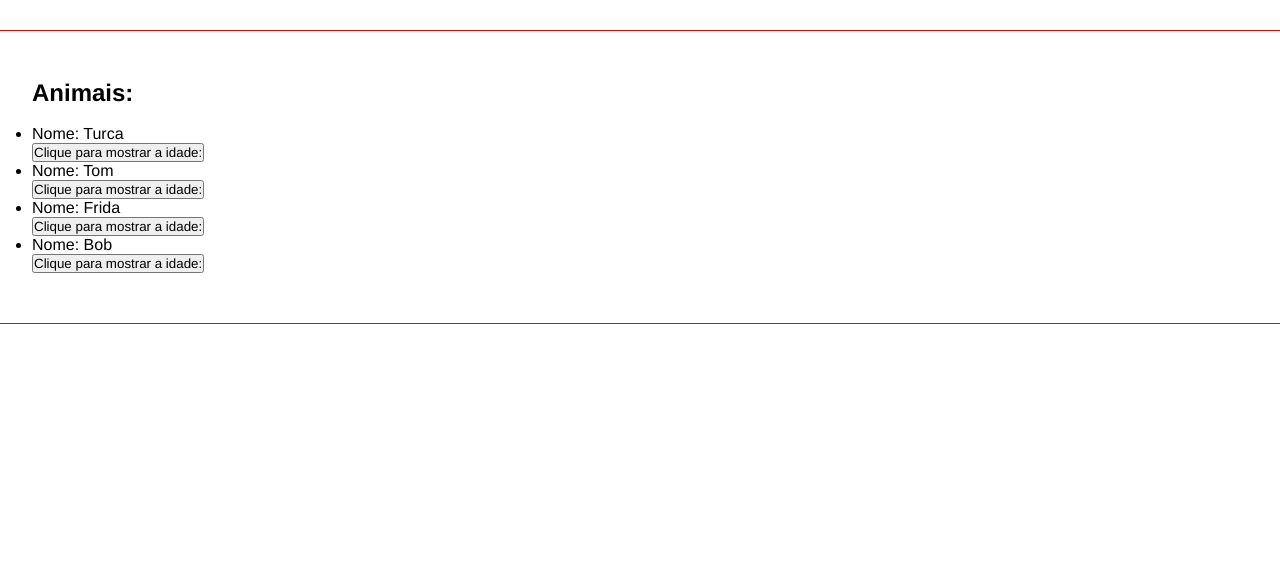
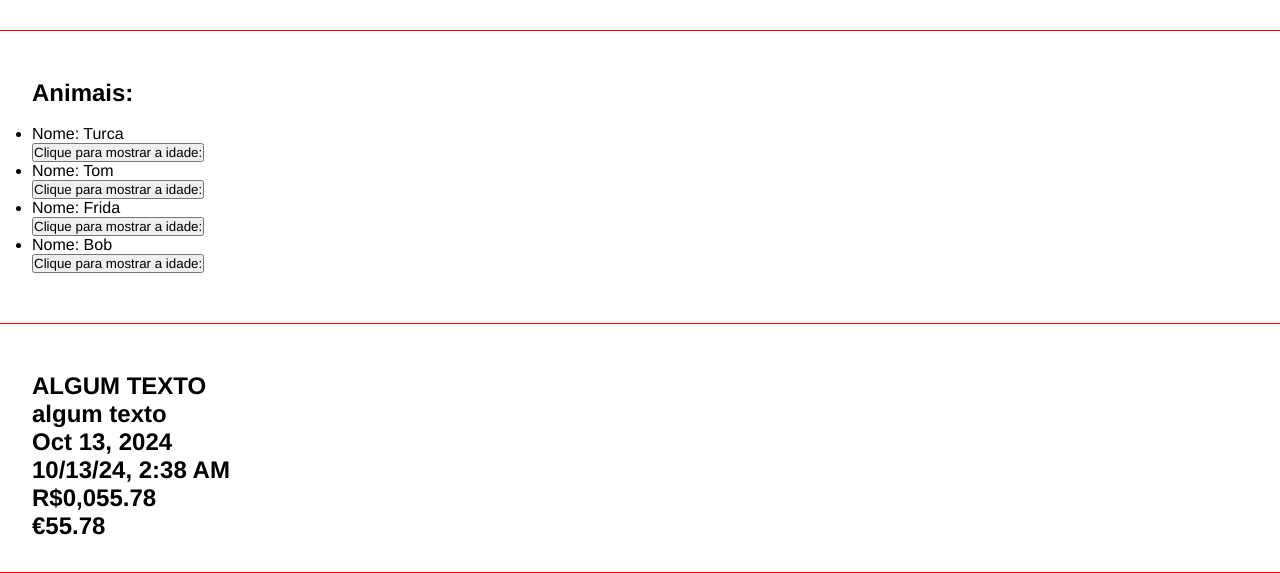
Before and after one commit to SousaMatheus/curso-angular, an Angular app: page / in a window 1280 px wide. Shown: the part 793-1366 px from the top of the page. Built offline with nearby package versions, Linux system fonts and the light colour scheme.

Commit message:
Adiciona component `pipe`

```diff
--- a/src/app/app.component.html
+++ b/src/app/app.component.html
@@ -10,3 +10,4 @@
 <app-eventos></app-eventos>
 <app-host-pai></app-host-pai>
 <app-list-render></app-list-render>
+<app-pipes></app-pipes>
--- a/src/app/app.module.ts
+++ b/src/app/app.module.ts
@@ -11,9 +11,10 @@ import { EventosComponent } from './eventos/eventos.component';
 import { EmitterFilhoComponent } from './components/emitter-filho/emitter-filho.component';
 import { HostPaiComponent } from './components/host-pai/host-pai.component';
 import { ListRenderComponent } from './components/list-render/list-render.component';
+import { PipesComponent } from './components/pipes/pipes.component';
 
 @NgModule({
-  declarations: [AppComponent, FirstComponentComponent, ParentDataComponent, DirectiveComponent, IfComponentComponent, EventosComponent, EmitterFilhoComponent, HostPaiComponent, ListRenderComponent],
+  declarations: [AppComponent, FirstComponentComponent, ParentDataComponent, DirectiveComponent, IfComponentComponent, EventosComponent, EmitterFilhoComponent, HostPaiComponent, ListRenderComponent, PipesComponent],
   imports: [BrowserModule, AppRoutingModule],
   providers: [],
   bootstrap: [AppComponent],
--- /dev/null
+++ b/src/app/components/pipes/pipes.component.html
@@ -0,0 +1,8 @@
+<div class="classe">
+  <h2>{{ "Algum texto" | uppercase }}</h2>
+  <h2>{{ "Algum texto" | lowercase }}</h2>
+  <h2>{{ today | date }}</h2>
+  <h2>{{ today | date : "short" }}</h2>
+  <h2>{{ credit | currency : "BRL" : "symbol" : "4.2-2" }}</h2>
+  <h2>{{ credit | currency : "EUR" }}</h2>
+</div>
--- /dev/null
+++ b/src/app/components/pipes/pipes.component.ts
@@ -0,0 +1,14 @@
+import { Component, OnInit } from '@angular/core';
+
+@Component({
+  selector: 'app-pipes',
+  templateUrl: './pipes.component.html',
+  styleUrls: ['./pipes.component.css'],
+})
+export class PipesComponent implements OnInit {
+  today = new Date();
+  credit = 55.78;
+  constructor() {}
+
+  ngOnInit(): void {}
+}
```
Also changed, not shown: src/app/components/pipes/pipes.component.css (added), 1 other file (tests, documents, lock files or other folders).
